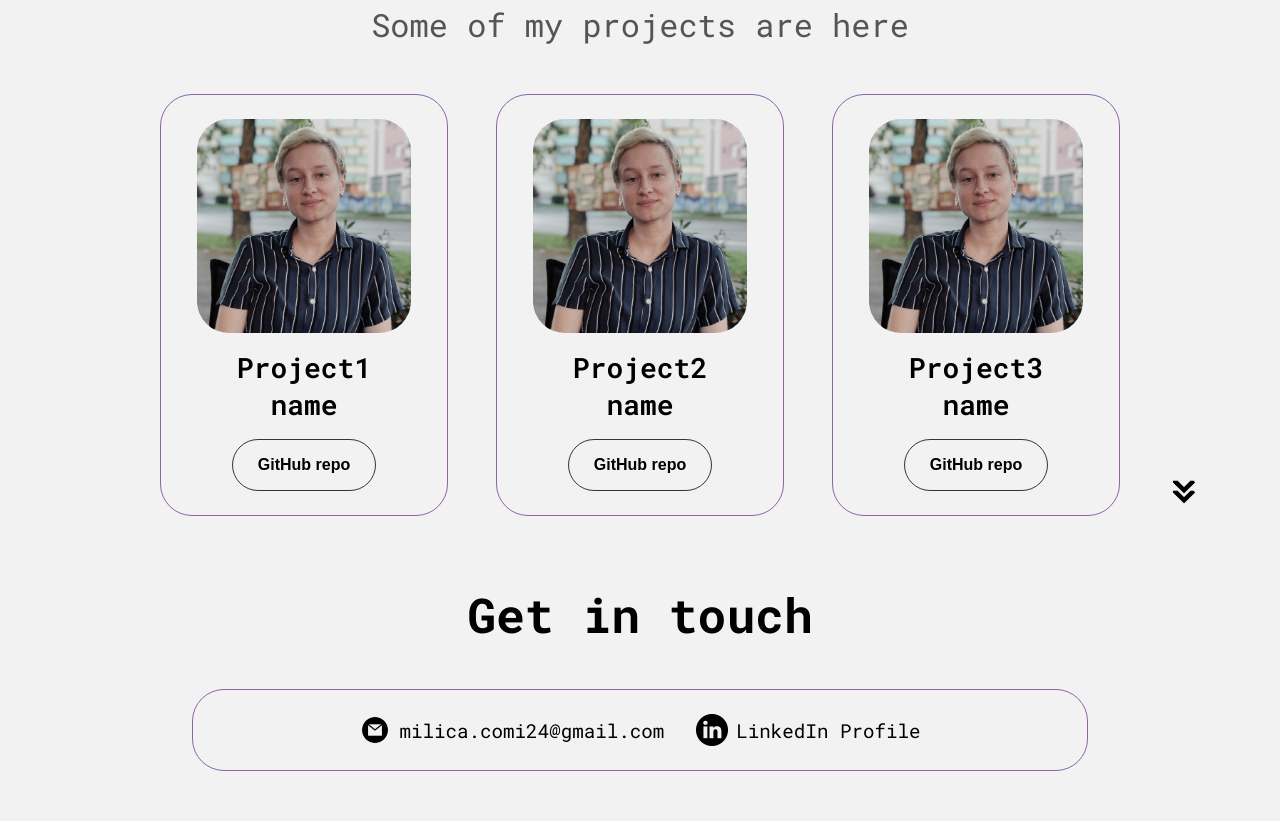
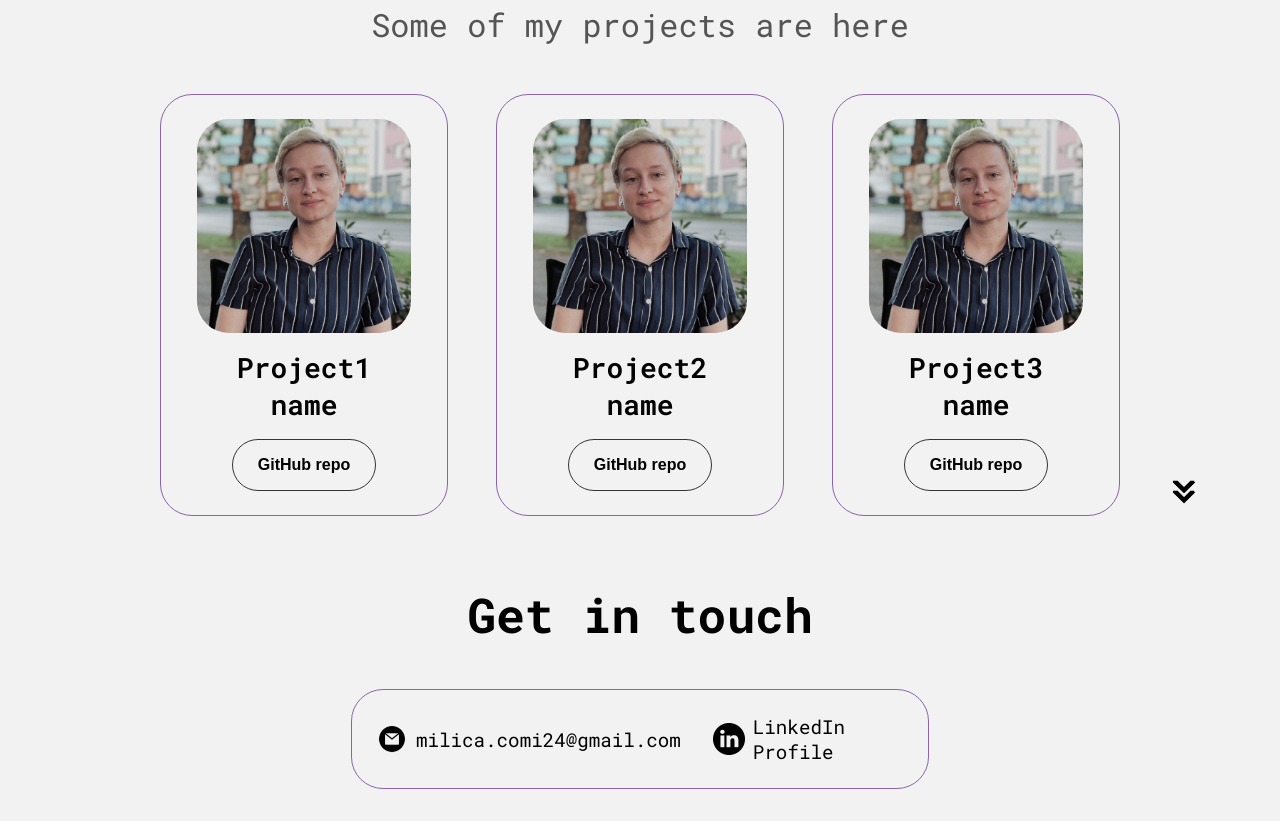
Before and after one commit to milicablagojevic/milica-resume, a plain HTML site: page index.html in a window 1280 px wide. Shown: the part 2487-3308 px from the top of the page. Drawn offline with Linux system fonts and the light colour scheme.

Commit message:
Contact fixed

```diff
--- a/style.css
+++ b/style.css
@@ -469,6 +469,7 @@ article .icon {
 
 #contact {
     display: flex;
+    align-items: center;
     justify-content: center;
     flex-direction: column;
     height: 100vh;
@@ -481,6 +482,7 @@ article .icon {
     border: #8B65AB 0.1rem solid;
     margin: 2rem;
     padding: 0.5rem;
+    width: 70vh;
 }
 
 .contact-container2 {
```
